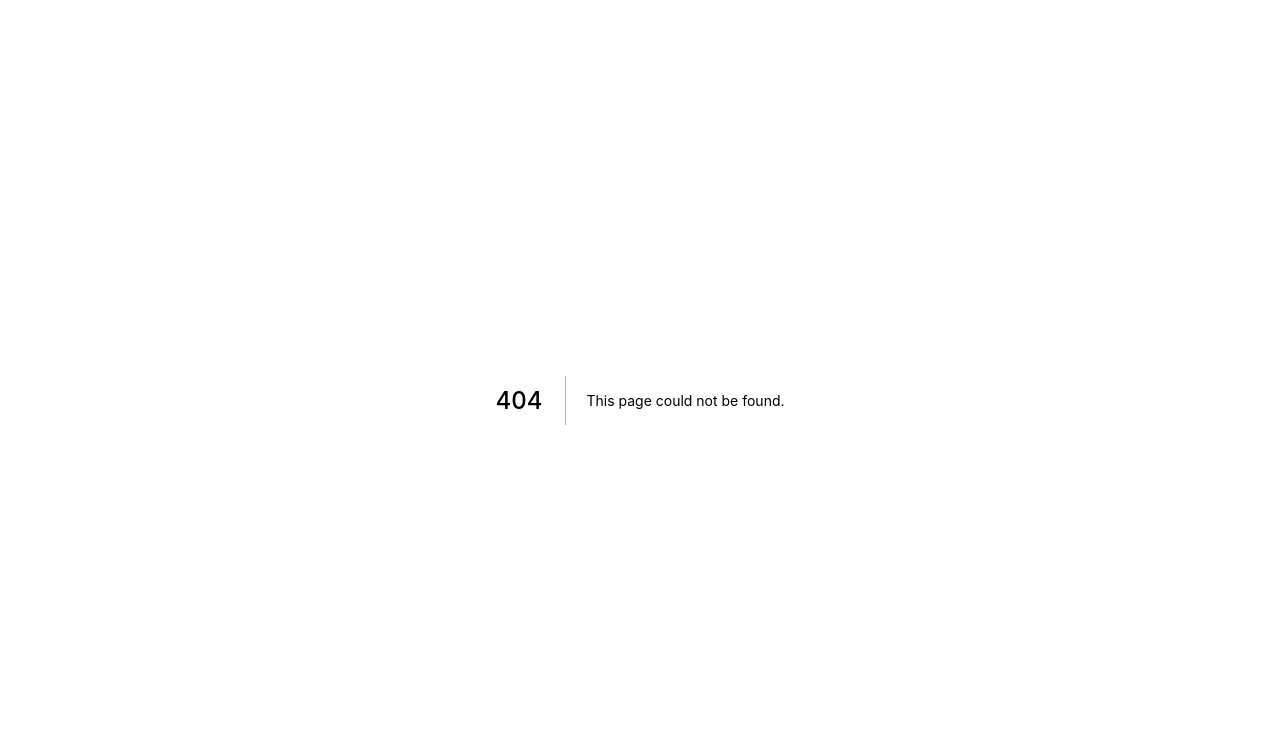
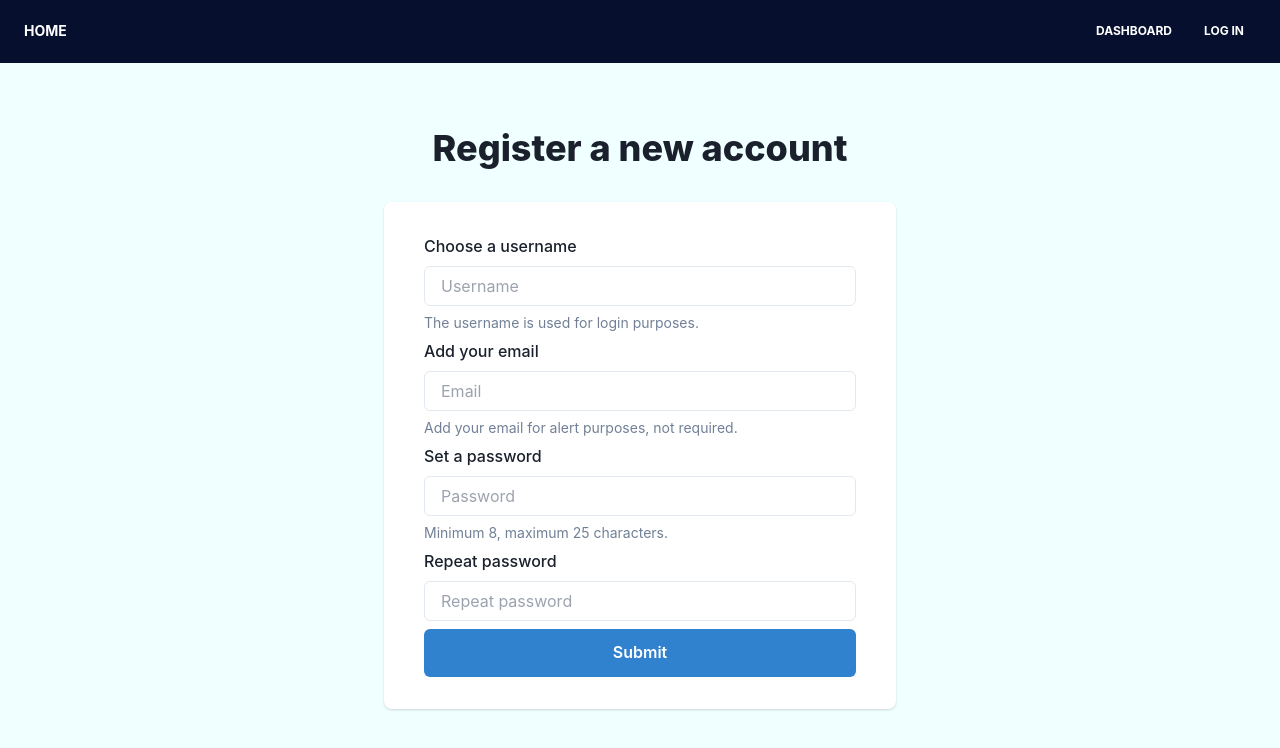
Before and after one commit to kristofferdavidsen/Pinterface, a Next.js app: page /register in a window 1280 px wide. Before the commit this address had no page. Shown: the top 748 px of the page. Built offline with nearby package versions, Linux system fonts and the light colour scheme.

Commit message:
registration page

```diff
--- /dev/null
+++ b/components/registration/Registration.tsx
@@ -0,0 +1,29 @@
+import { Box, Heading, useColorModeValue } from "@chakra-ui/react"
+import { RegistrationForm } from "./RegistrationForm"
+import { RegistrationCard } from "./RegistrationCard"
+
+export const Registration: React.FC = () => {
+	return (
+		<Box
+			bg={useColorModeValue("azure", "inherit")}
+			minH="100vh"
+			py="12"
+			px={{ base: "4", lg: "8" }}
+		>
+			<Box maxW="lg" mx="auto">
+				<Heading
+					mt="4"
+					mb="8"
+					textAlign="center"
+					size="xl"
+					fontWeight="extrabold"
+				>
+					Register a new account
+				</Heading>
+				<RegistrationCard>
+					<RegistrationForm />
+				</RegistrationCard>
+			</Box>
+		</Box>
+	)
+}
--- /dev/null
+++ b/components/registration/RegistrationCard.tsx
@@ -0,0 +1,14 @@
+import { Box, BoxProps, useColorModeValue } from "@chakra-ui/react"
+
+export const RegistrationCard: React.FC = (props: BoxProps) => {
+	return (
+		<Box
+			bg={useColorModeValue("white", "gray.700")}
+			py="8"
+			px={{ base: "4", md: "10" }}
+			shadow="base"
+			rounded={{ sm: "lg" }}
+			{...props}
+		/>
+	)
+}
--- /dev/null
+++ b/components/registration/RegistrationForm.tsx
@@ -0,0 +1,87 @@
+import {
+	chakra,
+	FormControl,
+	FormHelperText,
+	FormLabel,
+	Input,
+	Stack,
+	FormErrorMessage,
+	Button,
+} from "@chakra-ui/react"
+import { useState } from "react"
+
+/*
+ * Needs sanitising and encryption
+ */
+
+export const RegistrationForm: React.FC = () => {
+	const [username, setUsername] = useState("")
+	const [password, setPassword] = useState("")
+	const [passwordrepeat, setPasswordrepeat] = useState("")
+	const [email, setEmail] = useState("")
+
+	//TODO
+	const checkUsername = (username: string): boolean => {
+		return false
+	}
+
+	return (
+		<chakra.form>
+			<Stack>
+				<FormControl id="username">
+					<FormLabel as="legend">Choose a username</FormLabel>
+					<Input
+						isRequired
+						placeholder="Username"
+						type="text"
+						onChange={(e) => setUsername(e.target.value)}
+					/>
+					<FormHelperText>
+						The username is used for login purposes.
+					</FormHelperText>
+					<FormErrorMessage>
+						Username is not available, please choose a different name.
+					</FormErrorMessage>
+				</FormControl>
+				<FormControl id="email">
+					<FormLabel as="legend">Add your email</FormLabel>
+					<Input
+						type="email"
+						placeholder="Email"
+						onChange={(e) => setEmail(e.target.value)}
+					/>
+					<FormHelperText>
+						Add your email for alert purposes, not required.
+					</FormHelperText>
+					<FormErrorMessage>Email format is incorrect.</FormErrorMessage>
+				</FormControl>
+				<FormControl id="password">
+					<FormLabel as="legend">Set a password</FormLabel>
+					<Input
+						isRequired
+						placeholder="Password"
+						type="password"
+						onChange={(e) => setPassword(e.target.value)}
+					/>
+					<FormHelperText> Minimum 8, maximum 25 characters.</FormHelperText>
+					<FormErrorMessage>
+						Password does not meet requirements.
+					</FormErrorMessage>
+				</FormControl>
+				<FormControl id="passwordrepeat">
+					<FormLabel as="legend">Repeat password</FormLabel>
+					<Input
+						isRequired
+						placeholder="Repeat password"
+						type="password"
+						onChange={(e) => setPasswordrepeat(e.target.value)}
+					/>
+					<FormErrorMessage>Passwords are not equal.</FormErrorMessage>
+				</FormControl>
+				<Button type="submit" colorScheme="blue" size="lg" fontSize="md">
+					Submit
+				</Button>
+			</Stack>
+		</chakra.form>
+	)
+}
--- /dev/null
+++ b/pages/register/index.tsx
@@ -0,0 +1,21 @@
+import Head from "next/head"
+import React from "react"
+import Navbar from "../../components/Navbar"
+import { Registration } from "../../components/registration/Registration"
+
+type RegisterProps = {}
+
+const RegisterPage: React.FC<RegisterProps> = () => {
+	return (
+		<>
+			<Head>
+				<title>Register - Pinterface</title>
+				<meta name="viewport" content="initial-scale:1.0, width=device-width" />
+			</Head>
+			<Navbar />
+			<Registration />
+		</>
+	)
+}
+
+export default RegisterPage
```
